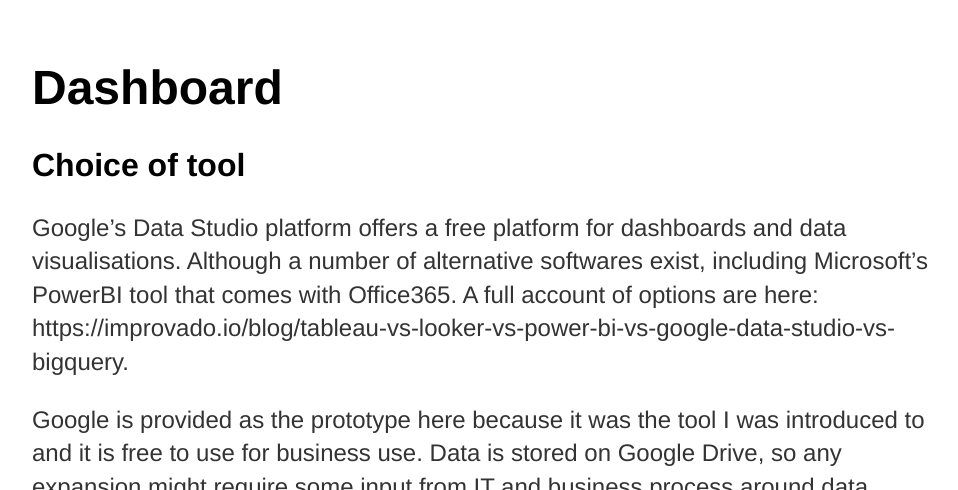
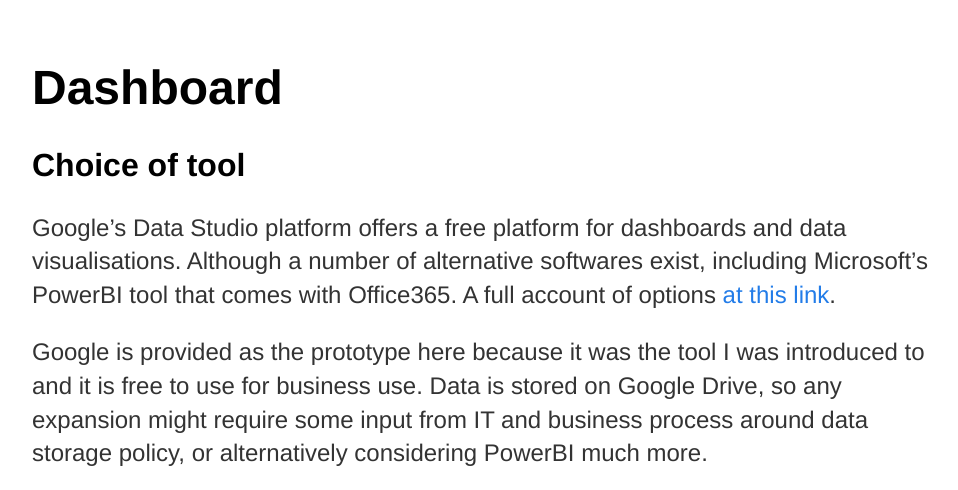
Before and after one commit to purtill/purtill.github.io, a Jekyll site: the page built from dashboard.html, in a window 1280 px wide and 900 px high, cut to the strip 0-490 px from the top of the window. Shown: the whole strip, without its empty margins (160-1118 px from the left). Built offline with Jekyll 4.4.1, drawn with Linux system fonts in a browser that asks for light colours.

Commit message:
Update dashboard.html

```diff
--- a/dashboard.html
+++ b/dashboard.html
@@ -9,7 +9,7 @@ title: Dashboard
 	<h2>Choice of tool</h2>
 	<p>Google’s Data Studio platform offers a free platform for dashboards and data visualisations.
     Although a number of alternative softwares exist, including Microsoft’s PowerBI tool that comes with Office365.
-    A full account of options are here: https://improvado.io/blog/tableau-vs-looker-vs-power-bi-vs-google-data-studio-vs-bigquery.</p>
+    A full account of options <a href=https://improvado.io/blog/tableau-vs-looker-vs-power-bi-vs-google-data-studio-vs-bigquery> at this link</a>.</p>
   <p>Google is provided as the prototype here because it was the tool I was introduced to and it is free to use for business use.
     Data is stored on Google Drive, so any expansion might require some input from IT and business process around data storage policy, or alternatively considering PowerBI much more.
   </p>
```
